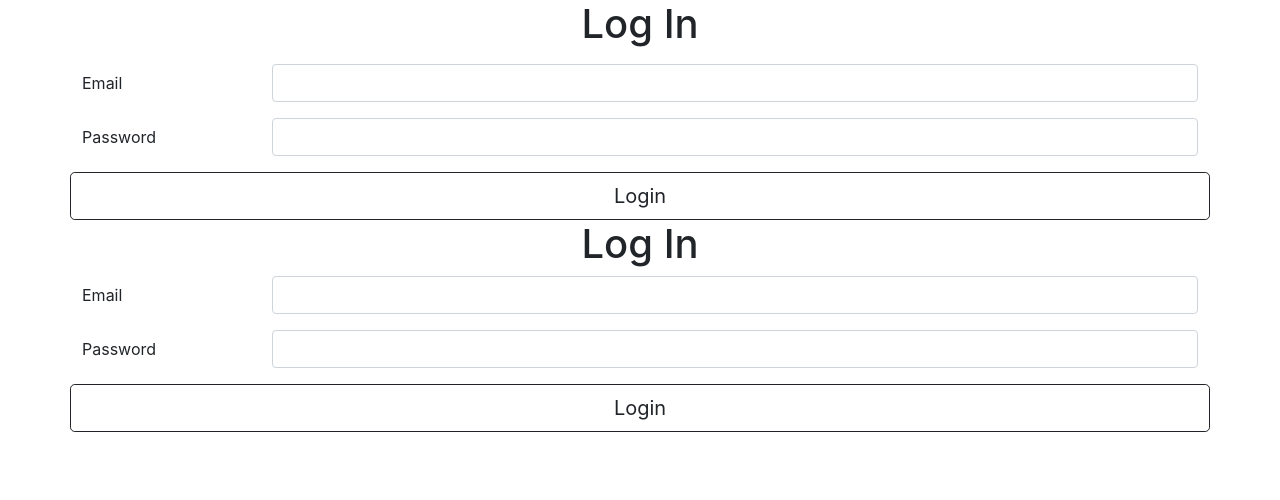
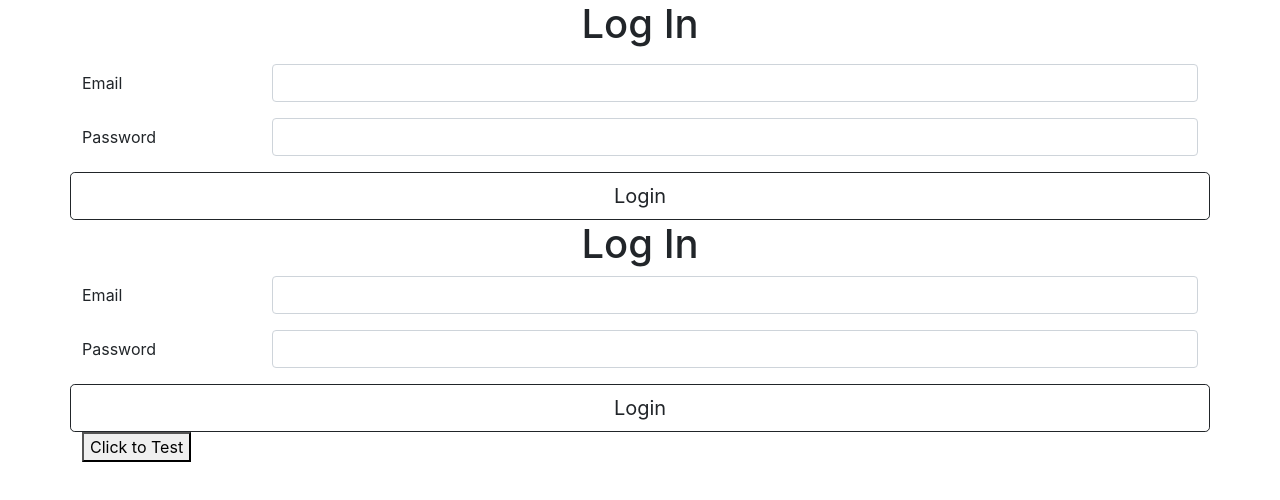
Before and after one commit to itswcl/react-login, a React (Create React App) app in the folder client/: page /login in a window 1280 px wide. Shown: the top 500 px of the page. Built offline with nearby package versions, Linux system fonts and the light colour scheme.

Commit message:
update first version of useContext

```diff
--- a/client/src/App.js
+++ b/client/src/App.js
@@ -3,8 +3,11 @@ import { Switch, Route, Redirect } from 'react-router-dom';
 import Register from './components/Register';
 import Login from './components/Login';
 import Main from './components/Main';
+// practice useContext import useContext 03052022
+import React from 'react'
 
 function App() {
+
   return (
     <div className="container">
       <Switch>
@@ -22,5 +25,4 @@ function App() {
     </div>
   );
 }
-
 export default App;
--- a/client/src/components/Login.jsx
+++ b/client/src/components/Login.jsx
@@ -1,4 +1,5 @@
 import React, { useState } from 'react'
+
 
 // get the log in en error we pass from Main
 const Login = ({ login, error }) => {
@@ -12,8 +13,11 @@ const Login = ({ login, error }) => {
     const handleSubmit = (e) => {
         // prevent refresh
         e.preventDefault();
-
         login(detail);
+        setDetail({
+            email:"",
+            password:""
+        })
     }
 
     return (
--- a/client/src/components/Main.jsx
+++ b/client/src/components/Main.jsx
@@ -1,7 +1,22 @@
 import React, { useState } from 'react'
 import Login from './Login';
+import axios from 'axios'
+import Toolbar from './Toolbar';
+
+const admin = {
+    firstName: "test",
+    lastName: "test",
+    email: "test@gmail.com",
+    password: "password"
+}
+
+// declare ThemeContext by create context 03052022
+const ThemeContext = React.createContext(admin)
+
 
 const Main = () => {
+
+
     const [currentUser, setCurrentUser] = useState({
         firstName: "",
         lastName: "",
@@ -10,12 +25,7 @@ const Main = () => {
 
     const [error, setError] = useState("");
 
-    const admin = {
-        firstName: "test",
-        lastName: "test",
-        email: "test@gmail.com",
-        password: "password"
-    }
+
 
     const login = (detail) => {
         // console.log(detail)
@@ -48,10 +58,22 @@ const Main = () => {
                     <button className='btn btn-success' onClick={logout}>Logout</button>
                 </div>
             ) : (
-                <Login login={login} error={error} />
+                <>
+                    <Login login={login} error={error} />
+                    <ThemeContext.Provider value={admin}>
+                        <Toolbar />
+                    </ThemeContext.Provider>
+                </>
             )}
+            {/* practice useContext 03052022 */}
+            {/* provider to pass current theme */}
+            {/* any component can read */}
+            {/* dark as default */}
+            {/* this is props way */}
+            {/* <Toolbar theme="dark" /> */}
         </>
     )
 }
 
 export default Main
+export { ThemeContext };
--- a/client/src/components/Register.jsx
+++ b/client/src/components/Register.jsx
@@ -1,4 +1,5 @@
 import React from 'react'
+import axios from 'axios'
 
 const Register = () => {
     return (
--- /dev/null
+++ b/client/src/components/ThemeButton.jsx
@@ -0,0 +1,21 @@
+// practice useContext
+import React, { useContext, useState } from 'react'
+import { ThemeContext } from './Main'
+
+const ThemeButton = () => {
+    const [user, setUser] = useState("")
+
+    const context = useContext(ThemeContext);
+
+    return (
+        <>  {
+            user !== ""
+                ? <p>{JSON.stringify(user)}</p>
+                : null
+            }
+            <button theme={context} onClick={e => setUser(context)}>Click to Test</button>
+        </>
+    )
+}
+
+export default ThemeButton
--- /dev/null
+++ b/client/src/components/Toolbar.jsx
@@ -0,0 +1,15 @@
+// practice useContext
+import React from 'react'
+import ThemeButton from './ThemeButton'
+
+const Toolbar = () => {
+    return (
+        <div>
+            {/* since we have context provider we dont need props anymore */}
+            <ThemeButton/>
+            {/* <ThemeButton theme={props.theme} /> */}
+        </div>
+    )
+}
+
+export default Toolbar
```
